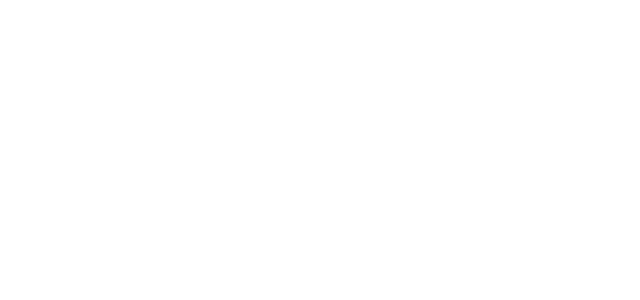
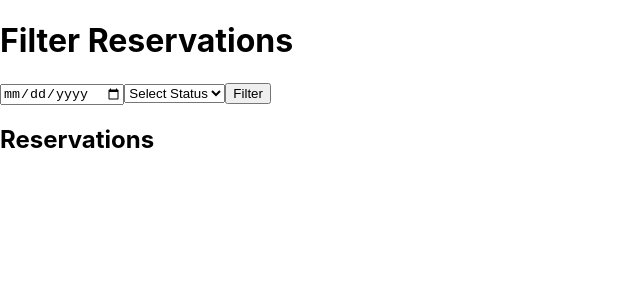
Before and after one commit to FeiZhan/hilton, a React (Create React App) app in the folder frontend/: page /filter in a window 1280 px wide. Before the commit this address had no page. Shown: the top 300 px of the page, without its empty margins (0-640 px from the left). Built offline with nearby package versions, Linux system fonts and the light colour scheme.

Commit message:
Create filter page

```diff
--- a/frontend/src/App.tsx
+++ b/frontend/src/App.tsx
@@ -2,6 +2,7 @@ import React from 'react';
 import {BrowserRouter as Router, Routes, Route} from 'react-router-dom';
 import HomePage from './pages/HomePage';
 import CreateReservationPage from './pages/CreateReservationPage';
+import FilterReservationsPage from './pages/FilterReservationsPage';
 
 function App() {
   return (
@@ -9,6 +10,7 @@ function App() {
       <Routes>
         <Route path="/" element={<HomePage />} />
         <Route path="/create" element={<CreateReservationPage />} />
+        <Route path="/filter" element={<FilterReservationsPage />} />
       </Routes>
     </Router>
   );
--- /dev/null
+++ b/frontend/src/pages/FilterReservationsPage.tsx
@@ -0,0 +1,38 @@
+import React, {useState} from 'react';
+import {filterReservations} from '../api/reservationService';
+import {Reservation} from '../types/Reservation';
+import ReservationList from '../components/ReservationList';
+
+const FilterReservationsPage: React.FC = () => {
+  const [reservations, setReservations] = useState<Reservation[]>([]);
+  const [date, setDate] = useState('');
+  const [status, setStatus] = useState('');
+
+  const handleFilter = async () => {
+    const data = await filterReservations(date, status);
+    setReservations(data);
+  };
+
+  return (
+    <div>
+      <h1>Filter Reservations</h1>
+      <div>
+        <input
+          type="date"
+          value={date}
+          onChange={(e) => setDate(e.target.value)}
+        />
+        <select value={status} onChange={(e) => setStatus(e.target.value)}>
+          <option value="">Select Status</option>
+          <option value="pending">Pending</option>
+          <option value="completed">Completed</option>
+          <option value="canceled">Canceled</option>
+        </select>
+        <button onClick={handleFilter}>Filter</button>
+      </div>
+      <ReservationList reservations={reservations} />
+    </div>
+  );
+};
+
+export default FilterReservationsPage;
```
